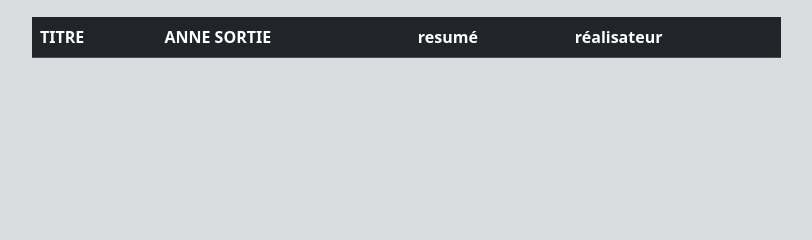
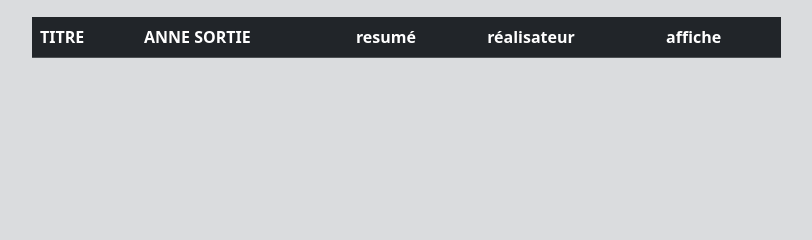
Before and after one commit to Hamdi-Abdelmaksoud/CINEMA, a PHP site: template view/listFilms.php in a window 1280 px wide. Shown: the part 213-453 px from the top of the page, without its empty margins (134-946 px from the left). Run offline with PHP 8.4, Linux system fonts and the light colour scheme; the template is opened without the code that fills it, so the values that code supplies are empty.

Commit message:
ajout d'images

```diff
--- a/view/listFilms.php
+++ b/view/listFilms.php
@@ -11,6 +11,7 @@ ob_start(); //Cette fonction démarre un tampon de sortie de sortie de bufferisa
             <th>ANNE SORTIE</th>
             <th>resumé</th>
             <th>réalisateur</th>
+            <th>affiche</th>
         </tr>
     </thead>
     <tbody>
```
Also changed, not shown: public/img/6450219ed0c950.56046769.png (added), public/img/64502283634dc3.23781763.png (added), public/img/6450af6a15ed92.33864648.png (added).
